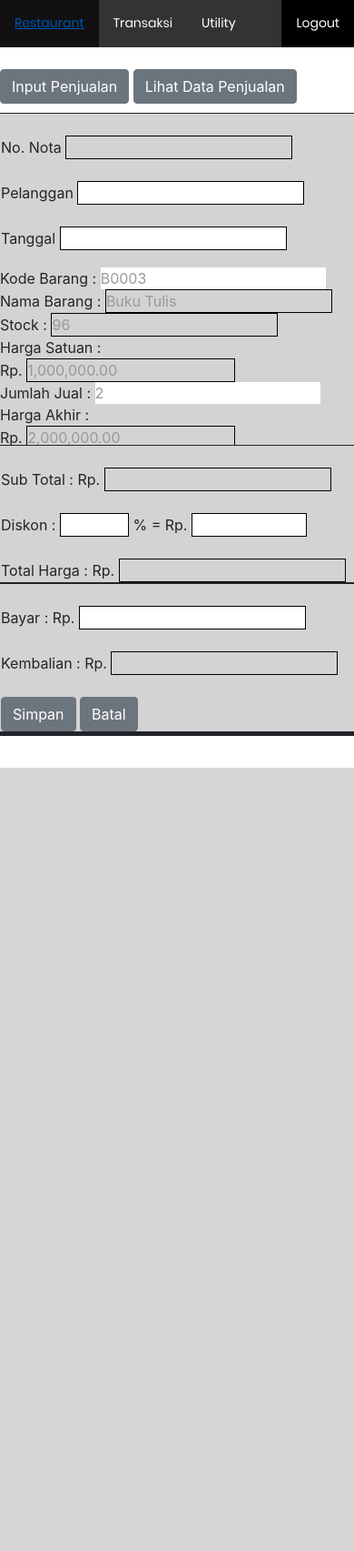
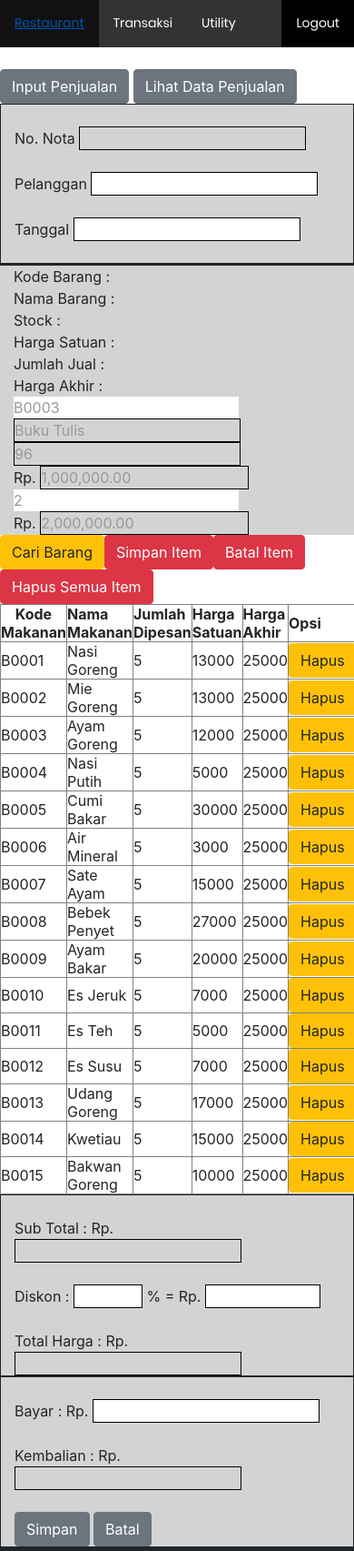
Before and after one commit to g3rrydanc3/proyek-distributed-database, a CodeIgniter app: page /database/index.php/restaurant/home/index in a window 390 px wide. Shown: the whole page at 91% size. Before the commit the page ends 844 px from the top, so only its background shows below. Run offline with CodeIgniter, Linux system fonts and the light colour scheme; some libraries are stand-ins or nearby versions.

Commit message:
restaurant

```diff
--- a/public/application/views/restaurant/home.php
+++ b/public/application/views/restaurant/home.php
@@ -1,5 +1,24 @@
 <?php //echo phpinfo(); ?>
 <?php $this->load->view("restaurant/header") ?>
+
+<?php
+	$brg[0] = array("kodebrg" => "B0001", "nama" => "Nasi Goreng", "hargasatuan" => 13000);
+	$brg[1] = array("kodebrg" => "B0002", "nama" => "Mie Goreng", "hargasatuan" => 13000);
+	$brg[2] = array("kodebrg" => "B0003", "nama" => "Ayam Goreng", "hargasatuan" => 12000);
+	$brg[3] = array("kodebrg" => "B0004", "nama" => "Nasi Putih", "hargasatuan" => 5000);
+	$brg[4] = array("kodebrg" => "B0005", "nama" => "Cumi Bakar", "hargasatuan" => 30000);
+	$brg[5] = array("kodebrg" => "B0006", "nama" => "Air Mineral", "hargasatuan" => 3000);
+	$brg[6] = array("kodebrg" => "B0007", "nama" => "Sate Ayam", "hargasatuan" => 15000);
+	$brg[7] = array("kodebrg" => "B0008", "nama" => "Bebek Penyet", "hargasatuan" => 27000);
+	$brg[8] = array("kodebrg" => "B0009", "nama" => "Ayam Bakar", "hargasatuan" => 20000);
+	$brg[9] = array("kodebrg" => "B0010", "nama" => "Es Jeruk", "hargasatuan" => 7000);
+	$brg[10] = array("kodebrg" => "B0011", "nama" => "Es Teh", "hargasatuan" => 5000);
+	$brg[11] = array("kodebrg" => "B0012", "nama" => "Es Susu", "hargasatuan" => 7000);
+	$brg[12] = array("kodebrg" => "B0013", "nama" => "Udang Goreng", "hargasatuan" => 17000);
+	$brg[13] = array("kodebrg" => "B0014", "nama" => "Kwetiau", "hargasatuan" => 15000);
+	$brg[14] = array("kodebrg" => "B0015", "nama" => "Bakwan Goreng", "hargasatuan" => 10000);
+
+?>
 <body style="background-color:#ffffff">
 	<ul>
 		<li><a href="#home">Restaurant</a></li>
@@ -10,8 +29,9 @@
 	<br>
 	<button type="button" class="btn btn-secondary">Input Penjualan</button>
 	<button type="button" class="btn btn-secondary">Lihat Data Penjualan</button>
-	<div class="row" style="height: 10px"></div>
-	<div class="row" style="height: 170px;">
+	<div class ="container-fluid">
+		<div class="row"></div>
+	<div class="row">
 		<div class="col-sm-6" style="background-color:lightgrey;border-style: solid;border-width: thin;">
 			<br>
 			<form>
@@ -22,36 +42,55 @@
 		</div>
 		<div class="col-sm-6" style="background-color:lightgrey;border-style: solid;border-width: thin; border-color:"></div>
 	</div>
-	<div class="row" style="height: 65px;">
+	<div class="row">
 			<div class="col-sm-2" style="background-color:lightgrey;">
-				Kode Barang : <input type = "text" placeholder="B0003"></input>
+				Kode Barang :
 			</div>
 			<div class="col-sm-2" style="background-color:lightgrey;">
-				Nama Barang : <input style="background-color:lightgrey ;border-style: solid;border-width: thin;"  type = "text" placeholder="Buku Tulis"></input>
+				Nama Barang :
 			</div>
 			<div class="col-sm-2" style="background-color:lightgrey;">
-				Stock : <input  style="background-color:lightgrey;border-style: solid;border-width: thin;" type = "text" placeholder="96"></input>
+				Stock :
 			</div>
 			<div class="col-sm-2" style="background-color:lightgrey;">
-				Harga Satuan : <br>Rp. <input  style="background-color:lightgrey;border-style: solid;border-width: thin;" type = "text" placeholder="<?php echo number_format("1000000",2)?>" size="18"></input>
+				Harga Satuan :
 			</div>
 			<div class="col-sm-2" style="background-color:lightgrey;">
-				Jumlah Jual : <input type = "text" placeholder="2"></input>
+				Jumlah Jual :
 			</div>
 			<div class="col-sm-2" style="background-color:lightgrey;">
-				Harga Akhir : <br>Rp. <input  style="background-color:lightgrey;border-style: solid;border-width: thin;" type = "text" placeholder="<?php echo number_format("2000000",2)?>" size="18"></input>
+				Harga Akhir :
 			</div>
 	</div>
-	<div class="row" style="height: 10px"></div>
-	<div class="row" style="height: 30px">
+	<div class="row">
+		<div class="col-sm-2" style="background-color:lightgrey;">
+			<input type="text" placeholder="B0003" id = "txtKodeBrg" onchange="find()" />
+		</div>
+		<div class="col-sm-2" style="background-color:lightgrey;">
+			<input style="background-color:lightgrey ;border-style: solid;border-width: thin;"  type = "text" id="txtNama" placeholder="Buku Tulis" />
+		</div>
+		<div class="col-sm-2" style="background-color:lightgrey;">
+			<input style="background-color:lightgrey;border-style: solid;border-width: thin;" type = "text" placeholder="96" />
+		</div>
+		<div class="col-sm-2" style="background-color:lightgrey;">
+			Rp. <input  style="background-color:lightgrey;border-style: solid;border-width: thin;" type = "text" id="txtHargaSatuan" placeholder="<?php echo number_format("1000000",2)?>" size="18"/>
+		</div>
+		<div class="col-sm-2" style="background-color:lightgrey;">
+			<input type = "text" placeholder="2" id="txtJumlah" onchange="calculate()"/>
+		</div>
+		<div class="col-sm-2" style="background-color:lightgrey;">
+			Rp. <input  style="background-color:lightgrey;border-style: solid;border-width: thin;" type = "text" id="txtHargaAkhir" placeholder="<?php echo number_format("2000000",2)?>" size="18" />
+		</div>
+	</div>
+	<div class="row">
 		<button type="button" class="btn btn-warning">Cari Barang</button>
 		<button type="button" class="btn btn-danger">Simpan Item</button>
 		<button type="button" class="btn btn-danger">Batal Item</button>
 		<button type="button" class="btn btn-danger" style="pull:right">Hapus Semua Item</button>
 	</div>
-	<div class="row" style="height: 10px">
+	<div class="row">
 	</div>
-	<div class="row" style="height: 30px">
+	<div class="row">
 		<table border="1px">
 			<tr>
 				<th><center>Kode Makanan</center></th>
@@ -61,19 +100,25 @@
 				<th>Harga Akhir</th>
 				<th>Opsi</th>
 			</tr>
-			<tr>
-				<td>B0001</td>
-				<td>Penyetan</td>
-				<td>5</td>
-				<td class="currency">5000</td>
-				<td class="currency">25000</td>
-				<td><button  class="btn btn-warning" >Hapus</button></td>
-			</tr>
+			<?php
+				for ($i = 0; $i < count($brg); $i++) {
+			?>
+					<tr>
+					<td><?php echo $brg[$i]["kodebrg"] ?></td>
+					<td><?php echo $brg[$i]["nama"] ?></td>
+					<td>5</td>
+					<td class="currency"><?php echo $brg[$i]["hargasatuan"] ?></td>
+					<td class="currency">25000</td>
+					<td><button  class="btn btn-warning" >Hapus</button></td>
+				</tr>
+			<?php
+				}
+			?>
 		</table>
 	</div>
-	<div class="row" style="height: 50px">
+	<div class="row">
 	</div>
-	<div class="row" style="height: 200px">
+	<div class="row">
 		<div class="col-sm-3" style="background-color:lightgrey;border-style: solid;border-width: thin;">
 			<form><br>
 				Sub Total : Rp.
@@ -99,6 +144,30 @@
 		<div class="col-sm-3" style="background-color:lightgrey;border-style: solid;border-width: thin;"></div>
 		<div class="col-sm-3" style="background-color:lightgrey;border-style: solid;border-width: thin;"></div>
 	</div>
+	</div>
 </body>
+<script language='javascript'>
+	function find() {
+		var kodebrg = $('#txtKodeBrg').val();
+		var allbrg = <?php echo json_encode($brg); ?>;
+		//console.log(allbrg[0].hargasatuan);
+		var nama = "";
+		var hargasatuan = "";
+		for(i = 0; i < allbrg.length; i++){
+			if (kodebrg == allbrg[i].kodebrg){
+				nama = allbrg[i].nama;
+				hargasatuan = allbrg[i].hargasatuan;
+			}
+		}
+		$('#txtNama').val(nama);
+		$('#txtHargaSatuan').val(hargasatuan);
+	}
+
+	function calculate(){
+		var jumlah = $('#txtJumlah').val();
+		var hargasatuan = $('#txtHargaSatuan').val();
+		$('#txtHargaAkhir').val(jumlah*hargasatuan);
+	}
+</script>
 <?php $this->load->view("_footer");?>
 </html>
```
